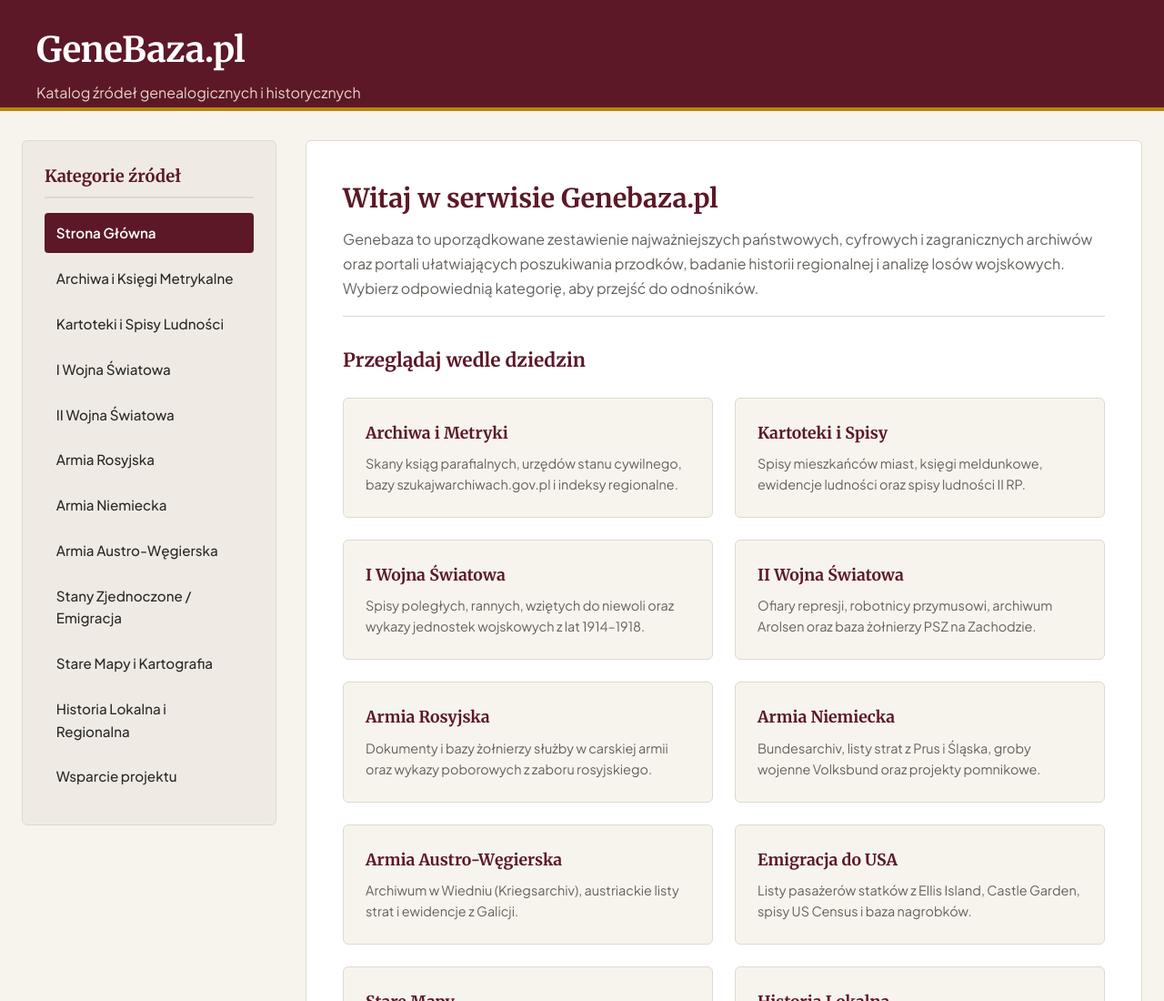
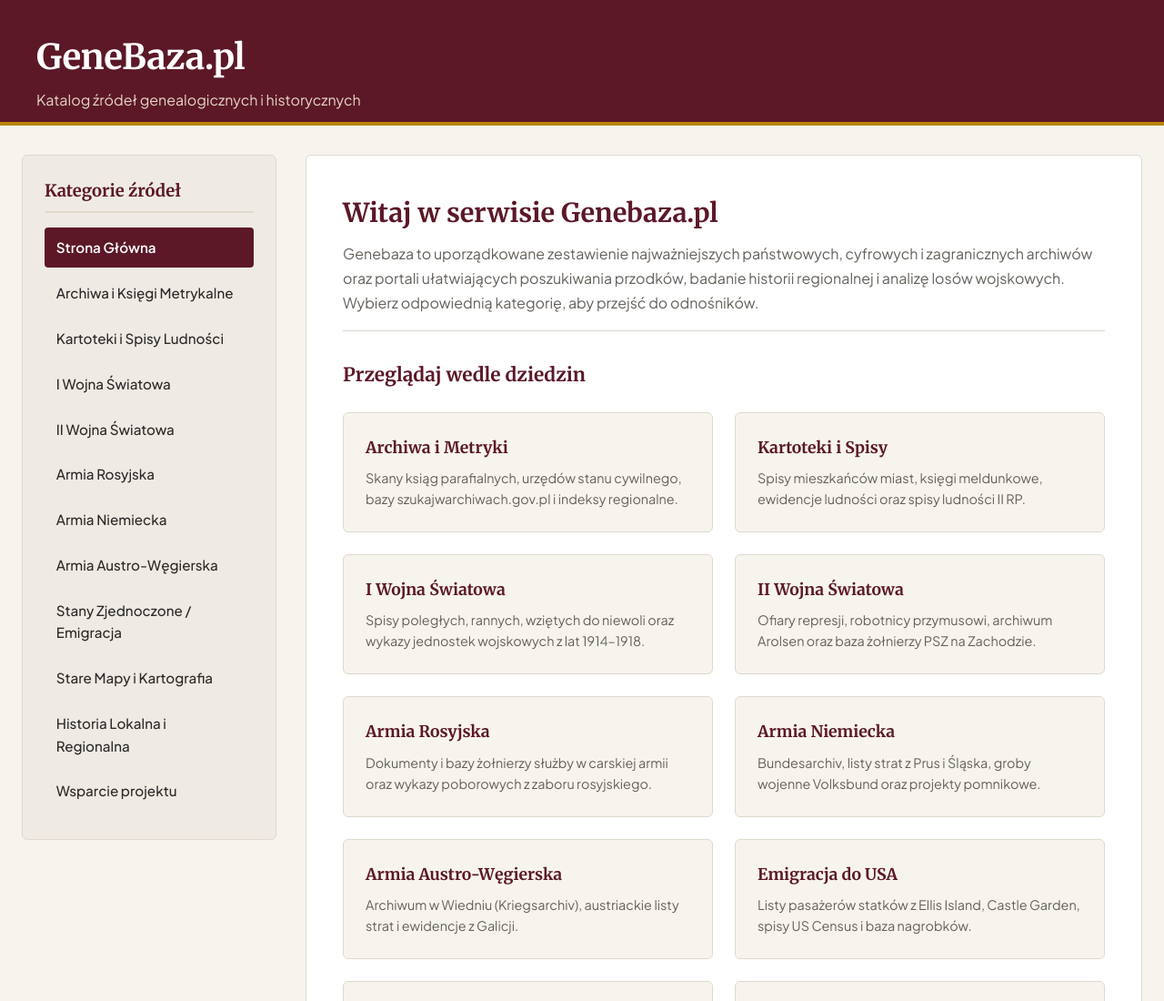
Before and after one commit to fundacjardw-cell/www.genebaza.pl, a plain HTML site: page index.html in a window 1280 px wide. Shown: the top 1100 px of the page at 91% size. Drawn offline with Linux system fonts and the light colour scheme.

Commit message:
Add files via upload

```diff
--- a/style.css
+++ b/style.css
@@ -27,7 +27,7 @@
 header {
     background-color: var(--primary);
     color: #ffffff;
-    padding: 1.5rem 1.5rem;
+    padding: 2rem 1.5rem;
     border-bottom: 4px solid var(--accent);
 }
 
```
